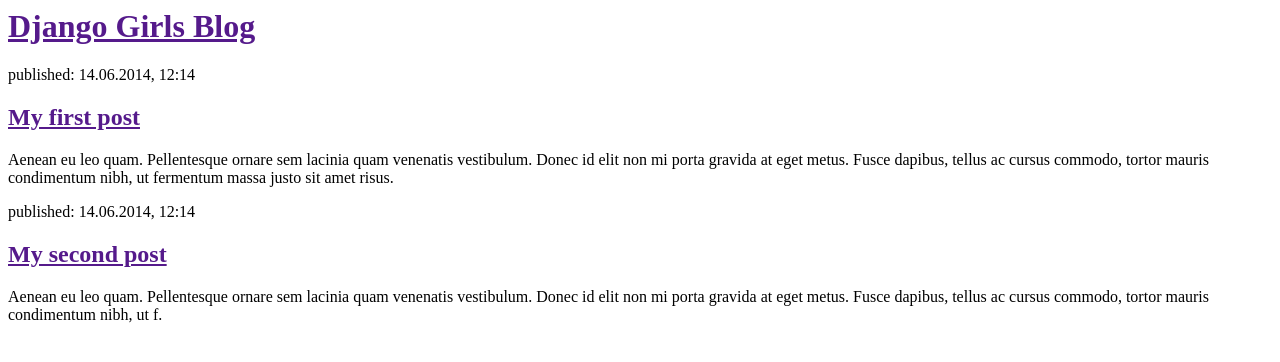
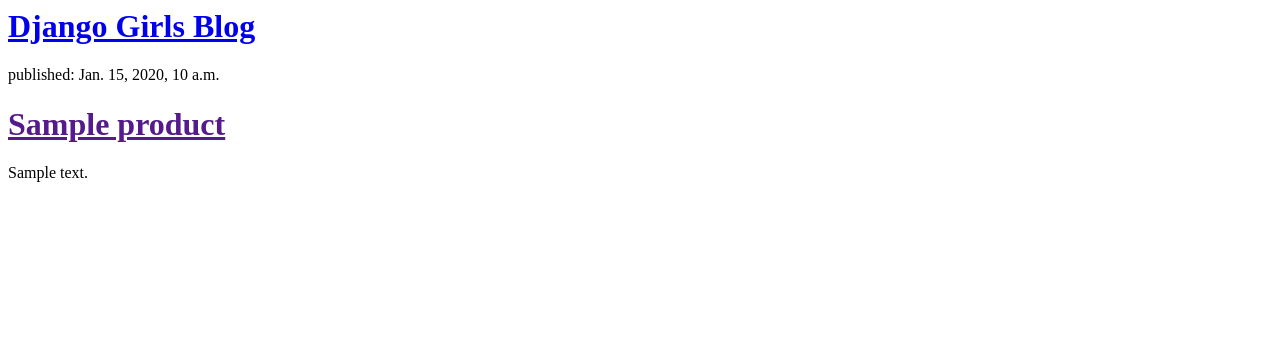
Before and after one commit to Danrusu55/django-ecommerce, a Django app: template shopapp/templates/shopapp/product_list.html in a window 1280 px wide. Shown: the top 362 px of the page. Run offline with Django 3.2, Linux system fonts and the light colour scheme; the template is opened without the code that fills it: values that come from a table or form of the project are taken from there, others are empty; tables that the repository leaves empty hold one stand-in row (values such as "Sample post").

Commit message:
Modified template to show products

```diff
--- a/shopapp/templates/shopapp/product_list.html
+++ b/shopapp/templates/shopapp/product_list.html
@@ -1,22 +1,11 @@
-<html>
-    <head>
-        <title>Django Girls blog</title>
-    </head>
-    <body>
-        <div>
-            <h1><a href="">Django Girls Blog</a></h1>
-        </div>
+<div>
+    <h1><a href="/">Django Girls Blog</a></h1>
+</div>
 
-        <div>
-            <p>published: 14.06.2014, 12:14</p>
-            <h2><a href="">My first post</a></h2>
-            <p>Aenean eu leo quam. Pellentesque ornare sem lacinia quam venenatis vestibulum. Donec id elit non mi porta gravida at eget metus. Fusce dapibus, tellus ac cursus commodo, tortor mauris condimentum nibh, ut fermentum massa justo sit amet risus.</p>
-        </div>
-
-        <div>
-            <p>published: 14.06.2014, 12:14</p>
-            <h2><a href="">My second post</a></h2>
-            <p>Aenean eu leo quam. Pellentesque ornare sem lacinia quam venenatis vestibulum. Donec id elit non mi porta gravida at eget metus. Fusce dapibus, tellus ac cursus commodo, tortor mauris condimentum nibh, ut f.</p>
-        </div>
-    </body>
-</html>
+{% for product in products %}
+    <div>
+        <p>published: {{ product.published_date }}</p>
+        <h1><a href="">{{ product.title }}</a></h1>
+        <p>{{ product.text|linebreaksbr }}</p>
+    </div>
+{% endfor %}
--- a/shopapp/views.py
+++ b/shopapp/views.py
@@ -1,4 +1,8 @@
 from django.shortcuts import render
+from django.utils import timezone
+from .models import Product
 
 def product_list(request):
-    return render(request, 'shopapp/product_list.html', {})
+    products = Product.objects.filter(published_date__lte=timezone.now()).order_by('published_date')
+
+    return render(request, 'shopapp/product_list.html', {'products':products})
```
